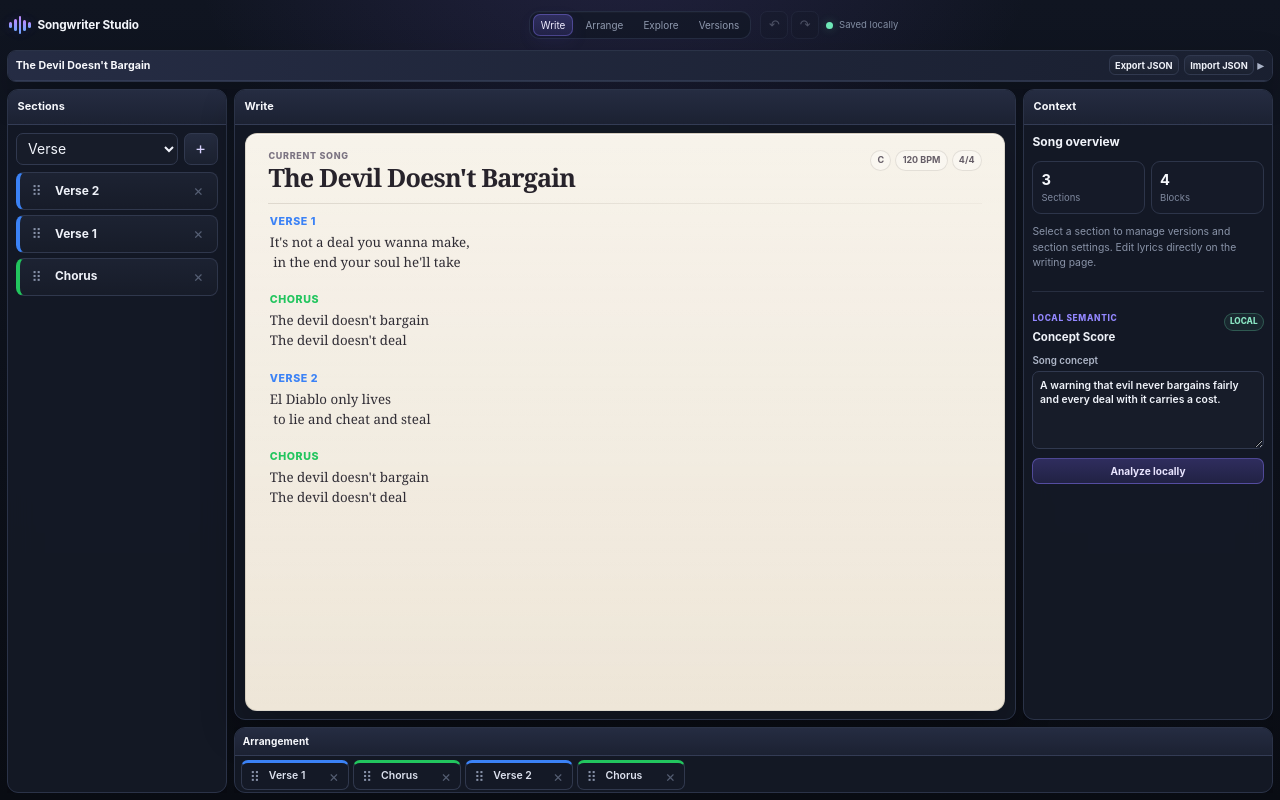
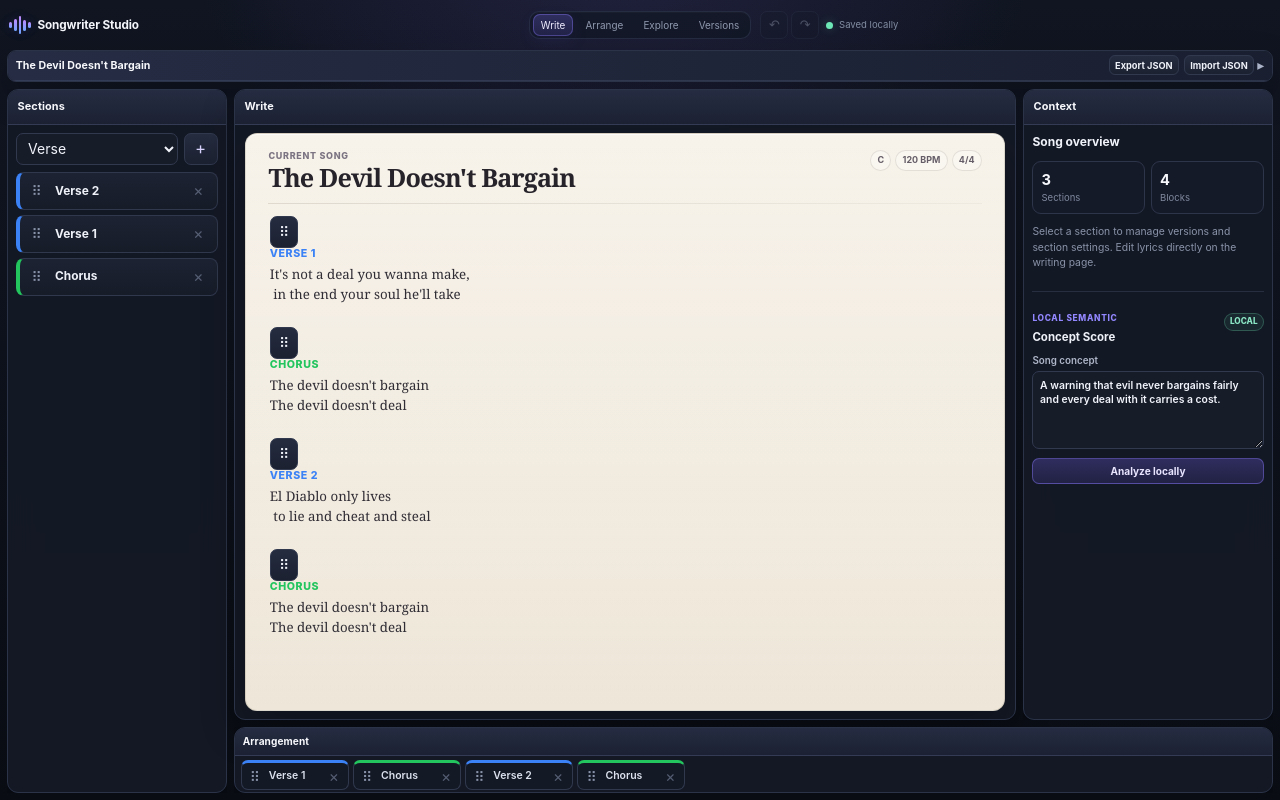
Before and after one commit to dstancomb3/Songwriter-Studio, a React (Vite) app: page / in a window 1280 px wide. Built offline with nearby package versions, Linux system fonts and the light colour scheme.

Commit message:
Make Write canvas directly sortable

```diff
--- a/src/components/preview/PreviewPanel.tsx
+++ b/src/components/preview/PreviewPanel.tsx
@@ -3,6 +3,20 @@ import {
   useRef,
   useState,
 } from "react";
+
+import {
+  useDroppable,
+} from "@dnd-kit/core";
+
+import {
+  SortableContext,
+  useSortable,
+  verticalListSortingStrategy,
+} from "@dnd-kit/sortable";
+
+import {
+  CSS,
+} from "@dnd-kit/utilities";
 
 import { useSongStore } from "../../store/songStore";
 import { Panel } from "../ui/Panel";
@@ -15,51 +29,86 @@ import {
   analyzeLyrics,
 } from "../../analysis/lyricsAnalysis";
 
-export function PreviewPanel() {
-  const [hoveredSectionId, setHoveredSectionId] =
-    useState<string | null>(null);
-  const textareaRefs = useRef<
+import type {
+  Section,
+  SectionVersion,
+} from "../../types";
+
+function SortableWriteSection({
+  arrangementItemId,
+  section,
+  version,
+  sectionColor,
+  isSelected,
+  hoveredSectionId,
+  setHoveredSectionId,
+  setSelectedSection,
+  setSelectedLyricLine,
+  updateLyrics,
+  textareaRefs,
+  sectionRefs,
+  isFirstOccurrence,
+}: {
+  arrangementItemId: string;
+  section: Section;
+  version: SectionVersion;
+  sectionColor: string;
+  isSelected: boolean;
+  hoveredSectionId: string | null;
+  setHoveredSectionId: (
+    id: string | null
+  ) => void;
+  setSelectedSection: (
+    id: string | null
+  ) => void;
+  setSelectedLyricLine:
+    ReturnType<
+      typeof useSongStore.getState
+    >["setSelectedLyricLine"];
+  updateLyrics:
+    ReturnType<
+      typeof useSongStore.getState
+    >["updateLyrics"];
+  textareaRefs:
+    React.MutableRefObject<
       Record<
         string,
         HTMLTextAreaElement | null
       >
-  >({});
-
-  const sectionRefs = useRef<
+    >;
+  sectionRefs:
+    React.MutableRefObject<
       Record<
         string,
         HTMLDivElement | null
       >
-  >({});
+    >;
+  isFirstOccurrence: boolean;
+}) {
+  const {
+    attributes,
+    listeners,
+    setNodeRef,
+    transform,
+    transition,
+    isDragging,
+  } = useSortable({
+    id:
+      arrangementItemId,
+    data: {
+      type:
+        "arrangement",
+      axis:
+        "vertical",
+    },
+  });
 
-  const song = useSongStore(
-    (state) => state.currentSong
-  );
-
-  const updateLyrics = useSongStore(
-    (state) => state.updateLyrics
-  );
-
-  const selectedSectionId =
-    useSongStore(
-      (state) =>
-        state.selectedSectionId
-    );
-
-  const setSelectedSection =
-    useSongStore(
-      (state) =>
-        state.setSelectedSection
-    );
-
-  const setSelectedLyricLine =
-    useSongStore(
-      (state) =>
-        state.setSelectedLyricLine
+  const lyricAnalysis =
+    analyzeLyrics(
+      version.lyrics
     );
 
   function syncCaretLine(
-    sectionId: string,
     lyrics: string,
     element:
       HTMLTextAreaElement
@@ -100,148 +149,73 @@ export function PreviewPanel() {
       lines[lineIndex] ??
       "";
 
-    const end =
-      start +
-      text.length;
-
     setSelectedLyricLine({
-      sectionId,
+      sectionId:
+        section.id,
       lineIndex,
       text,
       start,
-      end,
+      end:
+        start +
+        text.length,
     });
   }
 
   function resizeTextarea(
-    element: HTMLTextAreaElement | null
+    element:
+      HTMLTextAreaElement | null
   ) {
     if (!element) {
       return;
     }
 
-    element.style.height = "0px";
-    element.style.height = `${element.scrollHeight}px`;
+    element.style.height =
+      "0px";
+
+    element.style.height =
+      element.scrollHeight +
+      "px";
   }
-
-  useEffect(() => {
-    Object.values(
-      textareaRefs.current
-    ).forEach((element) =>
-      resizeTextarea(element)
-    );
-  }, [song]);
-
-  useEffect(() => {
-    if (!selectedSectionId) {
-      return;
-    }
-
-    const element =
-      sectionRefs.current[
-        selectedSectionId
-      ];
-
-    element?.scrollIntoView({
-      behavior: "smooth",
-      block: "nearest",
-    });
-  }, [selectedSectionId]);
-
-  if (!song) return null;
-
-  const arrangement = song.arrangements[0];
-
-  if (!arrangement) return null;
-
-  const sectionColors =
-    getSectionColors(
-      song.settings.sectionColors
-    );
-
-  return (
-    <div className="preview-shell">
-      <Panel title="Write">
-        <div className="preview-paper">
-          <div className="preview-song-header">
-            <div>
-              <div className="preview-song-kicker">Current song</div>
-              <h1 className="preview-song-title">
-                {song.title || "Untitled Song"}
-              </h1>
-              {song.artist && (
-                <div className="preview-song-artist">
-                  {song.artist}
-                </div>
-              )}
-            </div>
-
-            <div className="preview-song-meta">
-              {song.genre && (
-                <span>{song.genre}</span>
-              )}
-              {song.key && (
-                <span>{song.key}</span>
-              )}
-              {song.tempo > 0 && (
-                <span>{song.tempo} BPM</span>
-              )}
-              {song.timeSignature && (
-                <span>{song.timeSignature}</span>
-              )}
-            </div>
-          </div>
-
-          <div className="preview-song-divider" />
-          {arrangement.sequence.map((item, index) => {
-            const section = song.sections.find(
-              (s) => s.id === item.sectionId
-            );
-
-            if (!section) return null;
-
-            const version = section.versions.find(
-              (v) => v.id === section.activeVersionId
-            );
-
-            if (!version) return null;
-
-            const sectionColor =
-              sectionColors[section.type] ??
-              sectionColors.custom;
-
-            const lyricAnalysis =
-              analyzeLyrics(
-                version.lyrics
-              );
-
-            const isSelected =
-              selectedSectionId ===
-              section.id;
 
   return (
     <div
-                key={item.id ?? index}
       ref={(element) => {
+        setNodeRef(
+          element
+        );
+
         if (
-                    index ===
-                    arrangement.sequence.findIndex(
-                      (candidate) =>
-                        candidate.sectionId ===
-                        section.id
-                    )
+          isFirstOccurrence
         ) {
           sectionRefs.current[
             section.id
           ] = element;
         }
       }}
-                data-section-id={section.id}
-                className={
+      data-section-id={
+        section.id
+      }
+      data-arrangement-id={
+        arrangementItemId
+      }
+      className={[
+        "preview-section",
         isSelected
-                    ? "preview-section preview-section--selected"
-                    : "preview-section"
-                }
+          ? "preview-section--selected"
+          : "",
+        isDragging
+          ? "preview-section--dragging"
+          : "",
+      ]
+        .filter(Boolean)
+        .join(" ")}
+      style={{
+        transform:
+          CSS.Transform.toString(
+            transform
+          ),
+        transition,
+      }}
       onClick={() =>
         setSelectedSection(
           section.id
@@ -249,6 +223,26 @@ export function PreviewPanel() {
       }
     >
       <div className="preview-section__heading">
+        <div className="preview-section__title-group">
+          <button
+            type="button"
+            className="preview-section__drag"
+            {...attributes}
+            {...listeners}
+            aria-label={
+              "Move " +
+              section.title
+            }
+            title="Drag to reorder"
+            onClick={(
+              event
+            ) =>
+              event.stopPropagation()
+            }
+          >
+            ⠿
+          </button>
+
           <h3
             className="preview-section__title"
             onMouseEnter={() =>
@@ -257,14 +251,16 @@ export function PreviewPanel() {
               )
             }
             onMouseLeave={() =>
-                    setHoveredSectionId((id) =>
-                      id === section.id
+              setHoveredSectionId(
+                hoveredSectionId ===
+                  section.id
                   ? null
-                        : id
+                  : hoveredSectionId
               )
             }
             style={{
-                    color: sectionColor,
+              color:
+                sectionColor,
               filter:
                 hoveredSectionId ===
                 section.id
@@ -274,28 +270,50 @@ export function PreviewPanel() {
           >
             {section.title}
           </h3>
+        </div>
 
-                  {isSelected && lyricAnalysis.lineCount > 0 && (
+        {isSelected &&
+          lyricAnalysis.lineCount >
+            0 && (
           <div className="preview-section__metrics">
             <span>
-                        {lyricAnalysis.targetSyllables} syl
+              {
+                lyricAnalysis.targetSyllables
+              }{" "}
+              syl
             </span>
+
             <span>
-                        {lyricAnalysis.rhymeScheme || "—"}
+              {
+                lyricAnalysis.rhymeScheme ||
+                "—"
+              }
             </span>
+
             <span>
-                        R {lyricAnalysis.rhymeScore.total}
+              R{" "}
+              {
+                lyricAnalysis.rhymeScore
+                  .total
+              }
             </span>
           </div>
         )}
       </div>
 
-                {isSelected && lyricAnalysis.lines.length > 0 && (
+      {isSelected &&
+        lyricAnalysis.lines.length >
+          0 && (
         <div className="preview-line-guide">
           {lyricAnalysis.lines.map(
-                      (line, lineIndex) => (
+            (
+              line,
+              lineIndex
+            ) => (
               <span
-                          key={lineIndex}
+                key={
+                  lineIndex
+                }
                 className={
                   "preview-line-guide__chip preview-line-guide__chip--" +
                   line.meterStatus
@@ -322,26 +340,30 @@ export function PreviewPanel() {
         className="preview-lyrics"
         ref={(element) => {
           textareaRefs.current[
-                      item.id
+            arrangementItemId
           ] = element;
-                    resizeTextarea(element);
+
+          resizeTextarea(
+            element
+          );
         }}
-                  value={version.lyrics}
-                  onChange={(e) => {
+        value={
+          version.lyrics
+        }
+        onChange={(event) => {
           updateLyrics(
             section.id,
-                      e.target.value
+            event.target.value
           );
 
           syncCaretLine(
-                      section.id,
-                      e.target.value,
-                      e.currentTarget
+            event.target.value,
+            event.currentTarget
           );
         }}
-                  onInput={(e) =>
+        onInput={(event) =>
           resizeTextarea(
-                      e.currentTarget
+            event.currentTarget
           )
         }
         onFocus={(event) => {
@@ -350,7 +372,6 @@ export function PreviewPanel() {
           );
 
           syncCaretLine(
-                      section.id,
             version.lyrics,
             event.currentTarget
           );
@@ -359,21 +380,18 @@ export function PreviewPanel() {
           event.stopPropagation();
 
           syncCaretLine(
-                      section.id,
             version.lyrics,
             event.currentTarget
           );
         }}
         onKeyUp={(event) =>
           syncCaretLine(
-                      section.id,
             version.lyrics,
             event.currentTarget
           )
         }
         onSelect={(event) =>
           syncCaretLine(
-                      section.id,
             version.lyrics,
             event.currentTarget
           )
@@ -382,7 +400,309 @@ export function PreviewPanel() {
       />
     </div>
   );
-          })}
+}
+
+export function PreviewPanel() {
+  const [
+    hoveredSectionId,
+    setHoveredSectionId,
+  ] = useState<
+    string | null
+  >(null);
+
+  const textareaRefs =
+    useRef<
+      Record<
+        string,
+        HTMLTextAreaElement | null
+      >
+    >({});
+
+  const sectionRefs =
+    useRef<
+      Record<
+        string,
+        HTMLDivElement | null
+      >
+    >({});
+
+  const song =
+    useSongStore(
+      (state) =>
+        state.currentSong
+    );
+
+  const updateLyrics =
+    useSongStore(
+      (state) =>
+        state.updateLyrics
+    );
+
+  const selectedSectionId =
+    useSongStore(
+      (state) =>
+        state.selectedSectionId
+    );
+
+  const setSelectedSection =
+    useSongStore(
+      (state) =>
+        state.setSelectedSection
+    );
+
+  const setSelectedLyricLine =
+    useSongStore(
+      (state) =>
+        state.setSelectedLyricLine
+    );
+
+  const {
+    setNodeRef:
+      setPaperDropRef,
+  } = useDroppable({
+    id:
+      "arrangement-container",
+    data: {
+      type:
+        "arrangement-container",
+      axis:
+        "vertical",
+    },
+  });
+
+  useEffect(() => {
+    Object.values(
+      textareaRefs.current
+    ).forEach(
+      (element) => {
+        if (!element) {
+          return;
+        }
+
+        element.style.height =
+          "0px";
+
+        element.style.height =
+          element.scrollHeight +
+          "px";
+      }
+    );
+  }, [song]);
+
+  useEffect(() => {
+    if (
+      !selectedSectionId
+    ) {
+      return;
+    }
+
+    sectionRefs.current[
+      selectedSectionId
+    ]?.scrollIntoView({
+      behavior:
+        "smooth",
+      block:
+        "nearest",
+    });
+  }, [
+    selectedSectionId,
+  ]);
+
+  if (!song) {
+    return null;
+  }
+
+  const arrangement =
+    song.arrangements[0];
+
+  if (!arrangement) {
+    return null;
+  }
+
+  const sectionColors =
+    getSectionColors(
+      song.settings
+        .sectionColors
+    );
+
+  return (
+    <div className="preview-shell">
+      <Panel title="Write">
+        <div
+          ref={
+            setPaperDropRef
+          }
+          className="preview-paper"
+        >
+          <div className="preview-song-header">
+            <div>
+              <div className="preview-song-kicker">
+                Current song
+              </div>
+
+              <h1 className="preview-song-title">
+                {song.title ||
+                  "Untitled Song"}
+              </h1>
+
+              {song.artist && (
+                <div className="preview-song-artist">
+                  {
+                    song.artist
+                  }
+                </div>
+              )}
+            </div>
+
+            <div className="preview-song-meta">
+              {song.genre && (
+                <span>
+                  {
+                    song.genre
+                  }
+                </span>
+              )}
+
+              {song.key && (
+                <span>
+                  {song.key}
+                </span>
+              )}
+
+              {song.tempo >
+                0 && (
+                <span>
+                  {song.tempo}{" "}
+                  BPM
+                </span>
+              )}
+
+              {song.timeSignature && (
+                <span>
+                  {
+                    song.timeSignature
+                  }
+                </span>
+              )}
+            </div>
+          </div>
+
+          <div className="preview-song-divider" />
+
+          <SortableContext
+            items={
+              arrangement.sequence.map(
+                (item) =>
+                  item.id
+              )
+            }
+            strategy={
+              verticalListSortingStrategy
+            }
+          >
+            {arrangement.sequence.length ===
+              0 && (
+              <div className="preview-arrangement-empty">
+                Drag a section here to start the song.
+              </div>
+            )}
+
+            {arrangement.sequence.map(
+              (
+                item,
+                index
+              ) => {
+                const section =
+                  song.sections.find(
+                    (candidate) =>
+                      candidate.id ===
+                      item.sectionId
+                  );
+
+                if (!section) {
+                  return null;
+                }
+
+                const version =
+                  section.versions.find(
+                    (candidate) =>
+                      candidate.id ===
+                      section.activeVersionId
+                  );
+
+                if (!version) {
+                  return null;
+                }
+
+                const sectionColor =
+                  sectionColors[
+                    section.type
+                  ] ??
+                  sectionColors.custom;
+
+                const isSelected =
+                  selectedSectionId ===
+                  section.id;
+
+                const firstIndex =
+                  arrangement.sequence.findIndex(
+                    (
+                      candidate
+                    ) =>
+                      candidate.sectionId ===
+                      section.id
+                  );
+
+                return (
+                  <SortableWriteSection
+                    key={
+                      item.id
+                    }
+                    arrangementItemId={
+                      item.id
+                    }
+                    section={
+                      section
+                    }
+                    version={
+                      version
+                    }
+                    sectionColor={
+                      sectionColor
+                    }
+                    isSelected={
+                      isSelected
+                    }
+                    hoveredSectionId={
+                      hoveredSectionId
+                    }
+                    setHoveredSectionId={
+                      setHoveredSectionId
+                    }
+                    setSelectedSection={
+                      setSelectedSection
+                    }
+                    setSelectedLyricLine={
+                      setSelectedLyricLine
+                    }
+                    updateLyrics={
+                      updateLyrics
+                    }
+                    textareaRefs={
+                      textareaRefs
+                    }
+                    sectionRefs={
+                      sectionRefs
+                    }
+                    isFirstOccurrence={
+                      index ===
+                      firstIndex
+                    }
+                  />
+                );
+              }
+            )}
+          </SortableContext>
         </div>
       </Panel>
     </div>
```
Lines whose indentation alone changed are shown as unchanged.
